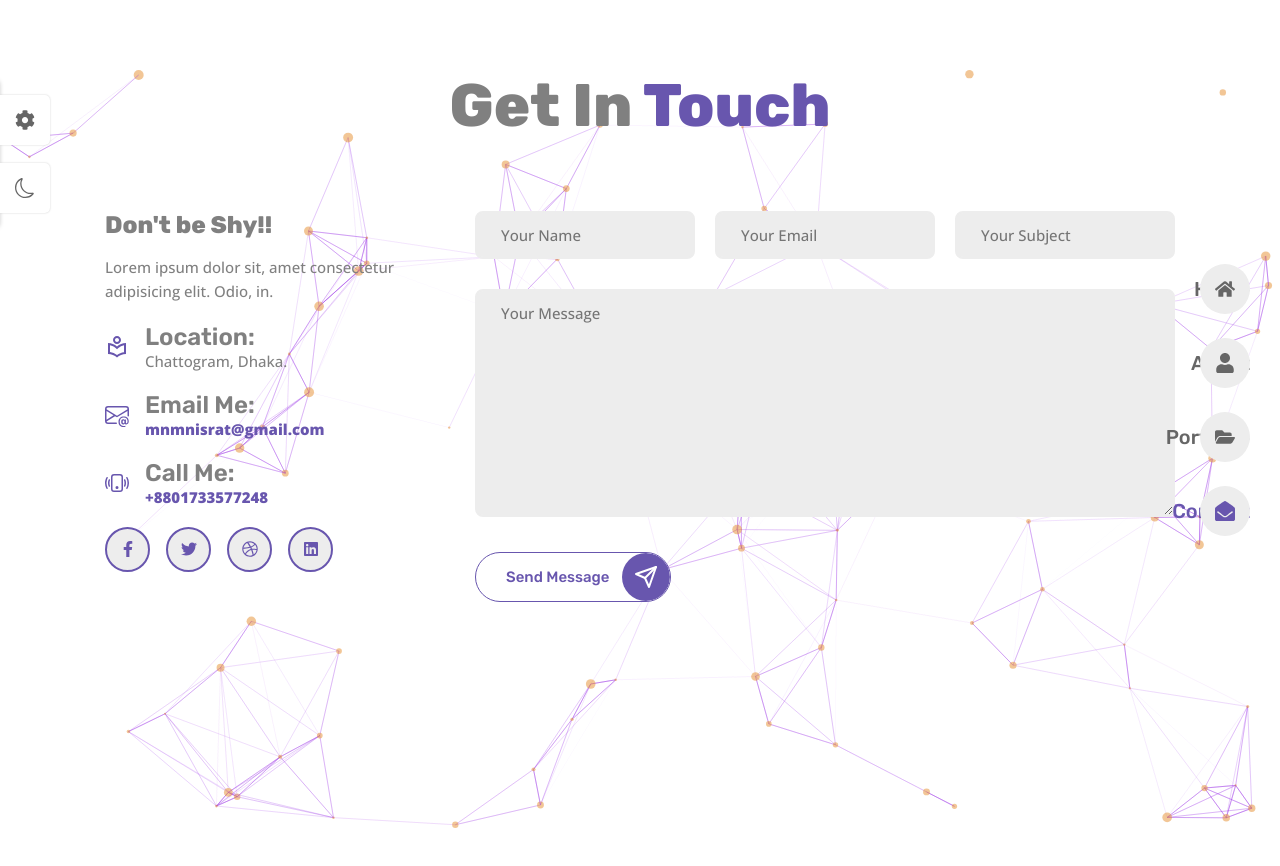
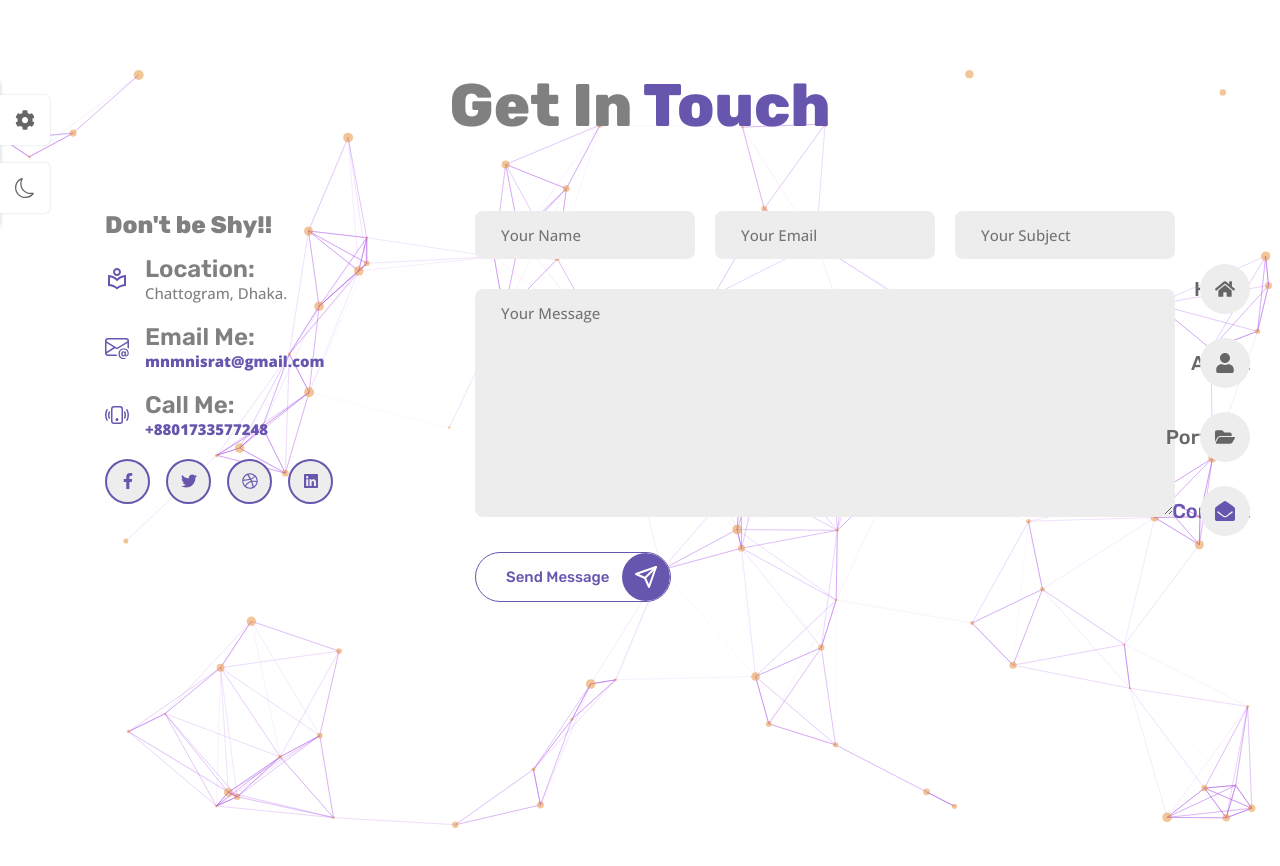
Before and after one commit to isratjmn/portfolio, a React (Vite) app: page /contact in a window 1280 px wide. Shown: the top 866 px of the page. Built offline with nearby package versions, Linux system fonts and the light colour scheme.

Commit message:
Change on Portfolio

```diff
--- a/src/App.jsx
+++ b/src/App.jsx
@@ -16,8 +16,8 @@ function App() {
 				<Theme />
 				<Routes>
 					<Route index element={<Home />} />
+					<Route path="/portfolio" element={<Portfolio />} />
 					<Route path="/about" element={<About />} />
-					<Route path="/portfolio" element={<Portfolio />} />
 					<Route path="/contact" element={<Contact />} />
 				</Routes>
 			</BrowserRouter>
--- a/src/pages/Contact/Contact.jsx
+++ b/src/pages/Contact/Contact.jsx
@@ -42,10 +42,10 @@ const Contact = () => {
 			<div className="contactContainer container grid">
 				<div className="contactData">
 					<h2 className="contactTitle">Don't be Shy!!</h2>
-					<p className="contactDesc">
+					{/* <p className="contactDesc">
 						Lorem ipsum dolor sit, amet consectetur adipisicing
 						elit. Odio, in.
-					</p>
+					</p> */}
 
 					<div className="contactInfo">
 						<div className="infoItem">
```
